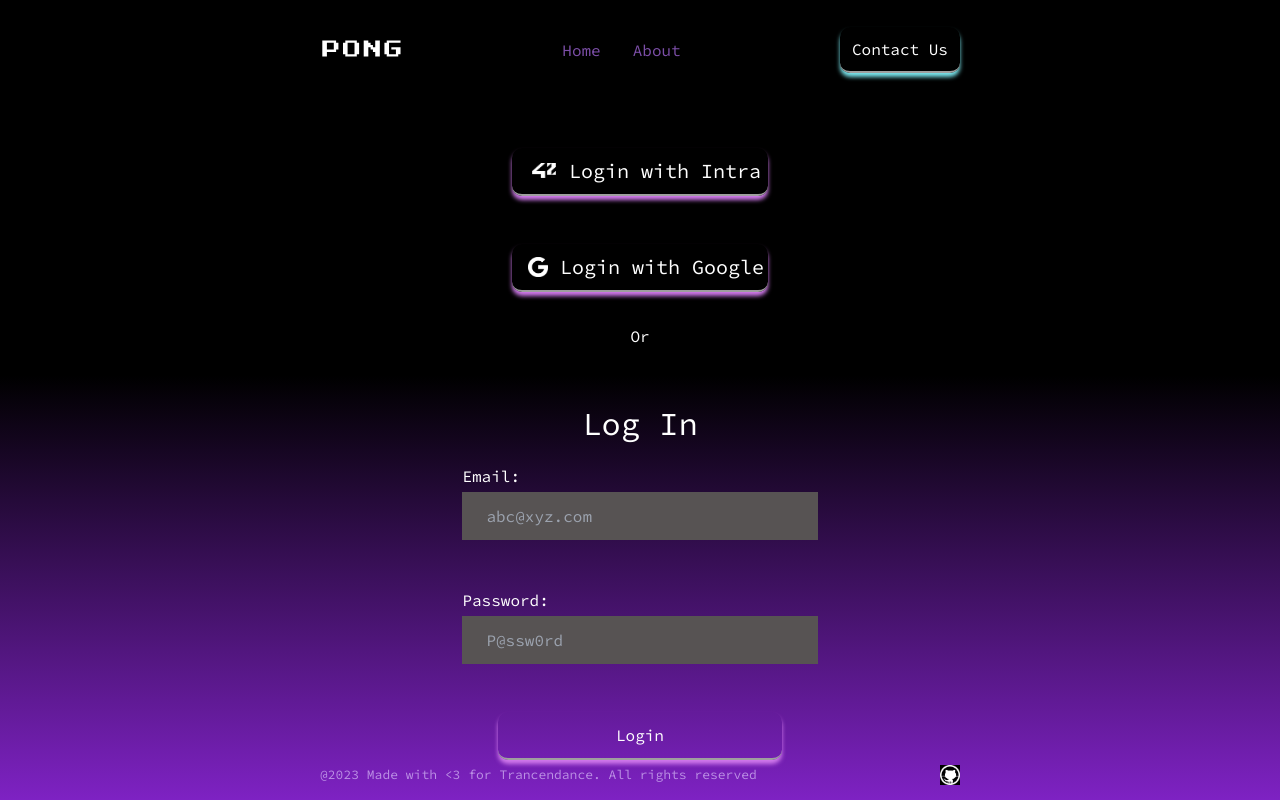
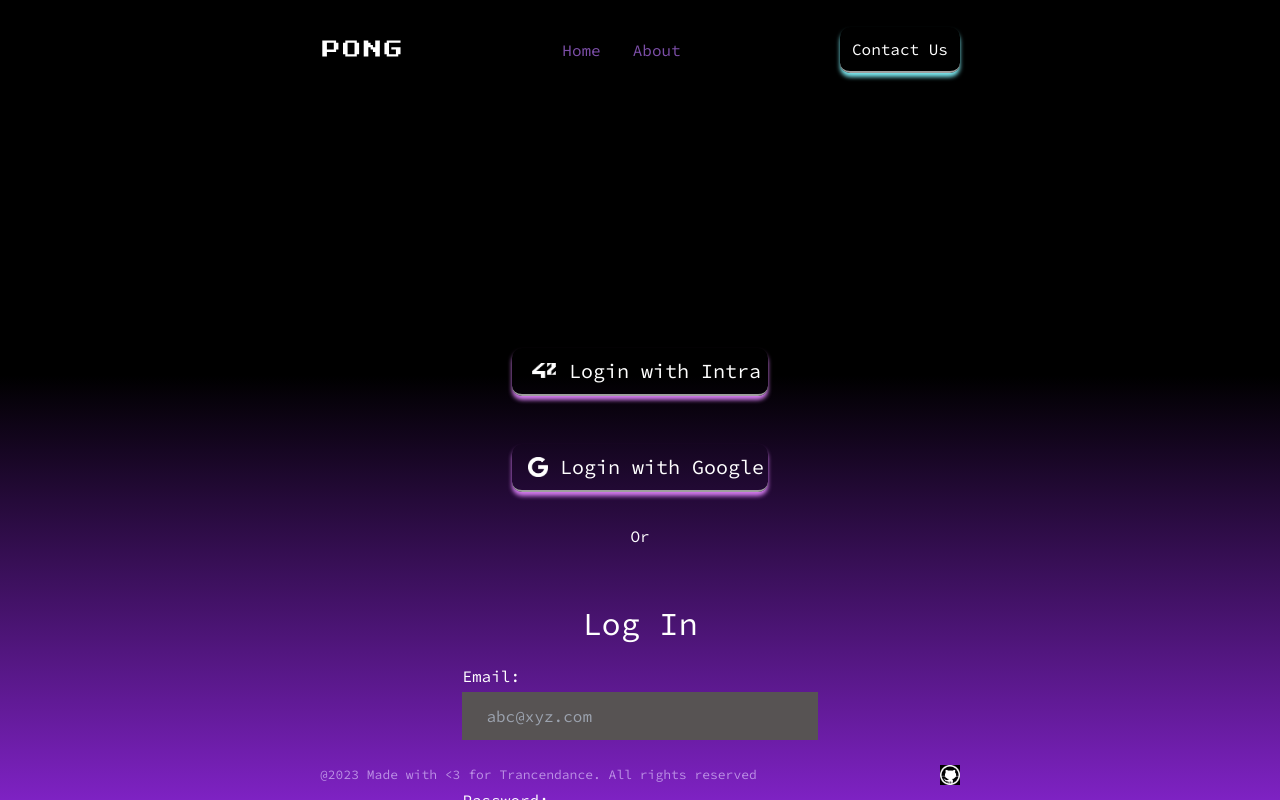
Before and after one commit to chzabakh/last_tr, a Next.js app: page /login in a window 1280 px wide. Built offline with nearby package versions, Linux system fonts and the light colour scheme.

Commit message:
fix box sizing

```diff
--- a/src/pages/addInfos.tsx
+++ b/src/pages/addInfos.tsx
@@ -106,8 +106,8 @@ const addInfos = () => {
 
 
     return (
-    <>
-    <div className="my-20 h-[35rem] gap-3 flex justify-center items-center flex-col w-[50%]  mx-auto  border-2 border-opacity-30 border-violet-400 bg-opacity-20 bg-white bg-blur-md backdrop-filter backdrop-blur-md p-4 rounded-[30px]">
+    <div className='flex items-center justify-center h-screen w-screen'>
+    <div className="h-[35rem] w-[50rem] gap-3 flex justify-center items-center flex-col  border-2 border-opacity-30 border-violet-400 bg-opacity-20 bg-white bg-blur-md backdrop-filter backdrop-blur-md p-4 rounded-[30px]">
 
     <div className='flex flex-col justify-center  items-center gap-6'>
 
@@ -126,13 +126,14 @@ const addInfos = () => {
               />
           </div>
 
-       <div className='px-5 gap-10 items-center border-2 h-[60%] w-[70%] flex  flex-col justify-center border-opacity-30 border-violet-400 bg-opacity-5 bg-gradient-to-l from-[rgba(255,255,255,0.20)] bg-blur-md backdrop-filter backdrop-blur-md p-4 rounded-[30px]'>
-       <div className='w-[40%] self-center'>Change username:</div>
+       <div className='px-5 gap-10 items-center  h-[60%] w-[70%] flex  flex-col justify-center'>
+       <div className='self-center'>Change username:</div>
         <input className="p-2 rounded-lg w-[50%] text-white bg-black/20" type="text" placeholder='Type new username' onChange={handleNickChange} />
         </div>
        <button className='border-2 border-[#5eead4] hover:text-[#c084fc] hover:border-white  p-3 rounded-2xl' onClick={handleSaveChanges}>Save changes</button>
        </div>
-  </>
+  <div/>
+  </div>
   );
 }
 
--- a/src/pages/register.tsx
+++ b/src/pages/register.tsx
@@ -55,6 +55,7 @@ export const Register = () => {
   };
 
   return (
+    <div className="global">
     <Layout>
       <div className={styles.container}>
         <div className={styles.auth}>
@@ -114,6 +115,7 @@ export const Register = () => {
         </form>
       </div>
     </Layout>
+    </div>
   );
 };
 
--- a/src/styles/login.module.css
+++ b/src/styles/login.module.css
@@ -1,6 +1,9 @@
 .container
 {
     display: flex;
+    position:absolute;
+    width:100%;
+    top:300px;
     flex-direction: column;
     align-items: center;
     gap: 20px;
--- a/src/styles/register.module.css
+++ b/src/styles/register.module.css
@@ -1,6 +1,9 @@
 .container
 {
-    display: flex;
+     display: flex;
+    position:absolute;
+    width:100%;
+    top:200px;
     flex-direction: column;
     align-items: center;
     gap: 20px;
@@ -8,6 +11,7 @@
     justify-content: center;
     /* background-color: antiquewhite;    */
     /* background-color: blue; */
+
 }
 
 .form
```
